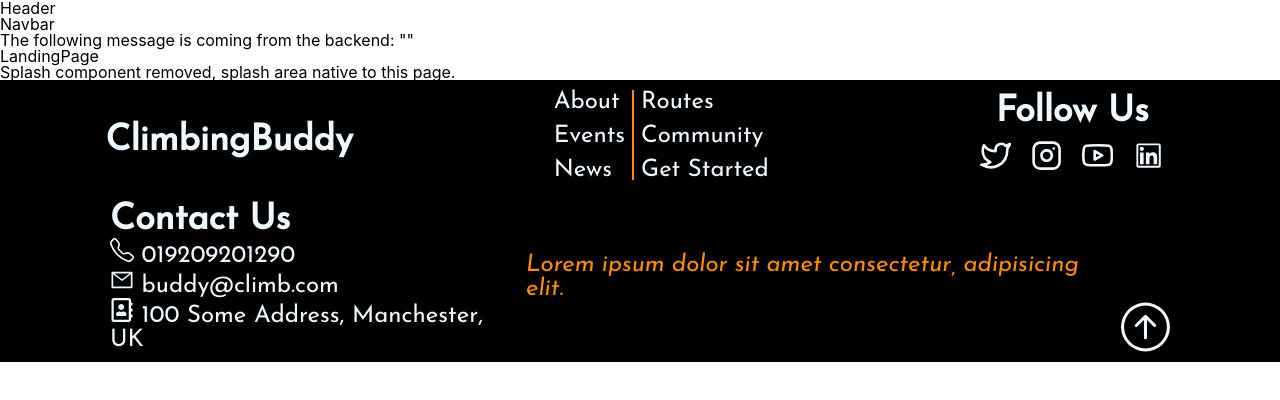
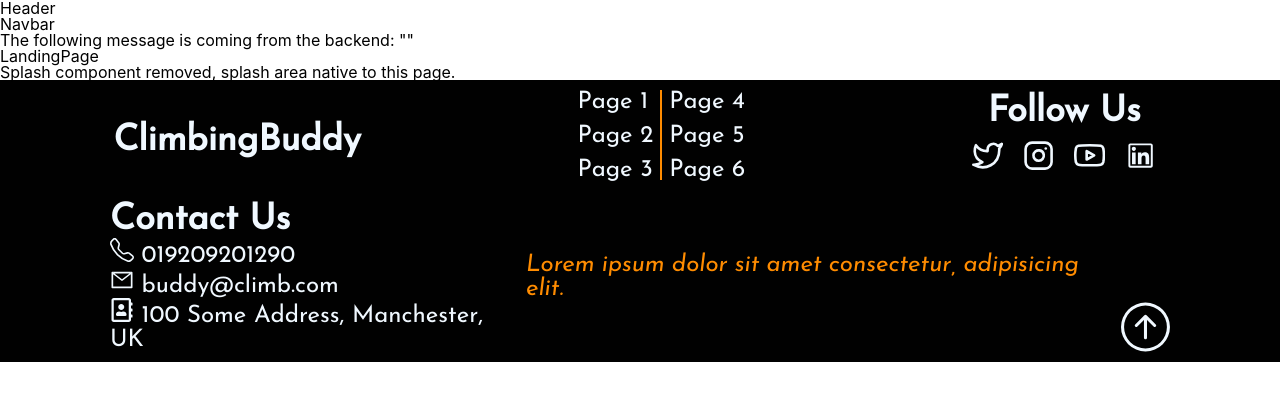
Before and after one commit to mz106/climbing-buddy-fe, a React (Create React App) app: page / in a window 1280 px wide. Shown: the top 400 px of the page. Built offline with nearby package versions, Linux system fonts and the light colour scheme; no server answers.

Commit message:
#25 Changed nav items to menu 1, menu 2 etc.

```diff
--- a/src/components/UI/footer/Footer.js
+++ b/src/components/UI/footer/Footer.js
@@ -14,17 +14,17 @@ const Footer = () => {
         <div className='footer-navigation'>
           <nav>
             <ul>
-              <li>About</li>
-              <li>Events</li>
-              <li>News</li>
+              <li>Page 1</li>
+              <li>Page 2</li>
+              <li>Page 3</li>
             </ul>
           </nav>
           <div className="vl"></div>
           <nav>
             <ul>
-              <li>Routes</li>
-              <li>Community</li>
-              <li>Get Started</li>
+              <li>Page 4</li>
+              <li>Page 5</li>
+              <li>Page 6</li>
             </ul>
           </nav>
         </div>
```
